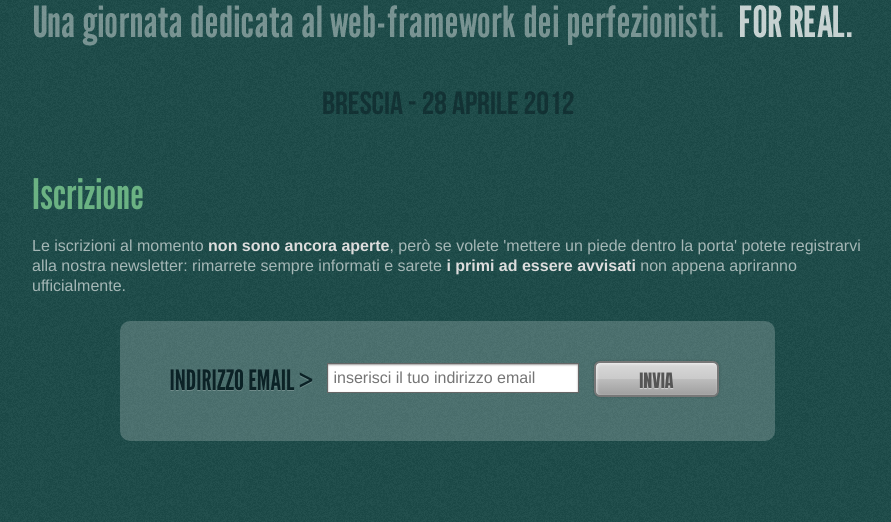
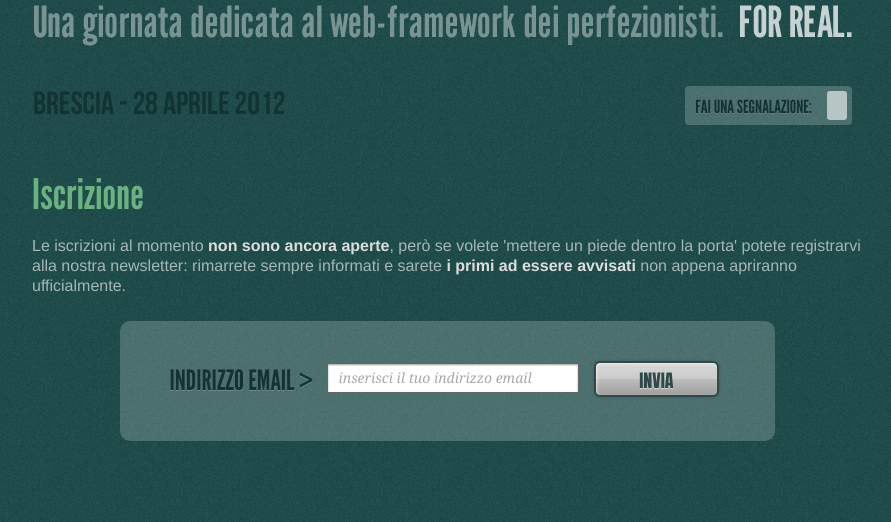
Before and after one commit to WEBdeBS/djangoday, a Django app: page / in a window 1280 px wide. Shown: the part 301-823 px from the top of the page, without its empty margins (193-1084 px from the left). Run offline with Django 3.2, Linux system fonts and the light colour scheme; some libraries are stand-ins or nearby versions.

Commit message:
aggiunti badges share

```diff
--- a/djangoday/static/media/css/style.css
+++ b/djangoday/static/media/css/style.css
@@ -130,7 +130,79 @@ header {
 
 	header h1, header h2 { text-indent: -9999px; overflow: hidden; }
 
+	header div.stuff {
+		position: absolute;
+		bottom: 45px;
+		right: 40px;
+		width: 100%;
+	}
 
+	header div.stuff div.socialize {
+		/* layout
+		------------------ */
+		margin: 0px;
+		padding: 5px 5px 5px 10px;
+		display: block;
+		vertical-align: top;
+		float: right;
+		/* formatting
+		------------------ */
+		background: rgba(255,255,255,0.2);
+		/* css3
+		------------------ */
+		-webkit-border-radius: 4px;
+		-moz-border-radius: 4px;
+		border-radius: 4px;
+		}
+
+		header div.stuff div.socialize > span {
+			/* layout
+			------------------ */
+			font-family: "LeagueGothic","BebasNeue";
+			width: auto;
+			height: 29px;
+			margin: 0px 15px 0px 0px;
+			padding: 0px;
+			display: block;
+			float: left;
+			/* formatting
+			------------------ */
+			font-size: 18px;
+			line-height: 32px;
+			text-transform: uppercase;
+			text-align: left;
+			vertical-align: top;
+			color: #123233;
+			/* css3
+			------------------ */
+			text-shadow: rgba(255,255,255,0.1) 0px 1px 0px;
+		}
+
+		header div.stuff div.socialize div.addthis_toolbox {
+			/* layout
+			------------------ */
+			/*width: 310px;*/
+			padding: 4px 4px;
+			display: inline-block;
+			float: left;
+			/* formatting
+			------------------ */
+			background: #FFFFFF;
+			background: rgba(255,255,255,0.6);
+			/* css3
+			------------------ */
+			-webkit-border-radius: 3px;
+			-moz-border-radius: 3px;
+			border-radius: 3px;
+			}
+
+			header div.stuff div.socialize div.addthis_toolbox iframe { height: 21px !important; }
+			header div.stuff div.socialize div.addthis_toolbox a { float: left; margin-top: 2px; padding: 0px 2px; }
+			header div.stuff div.socialize div.addthis_toolbox a.addthis_button_facebook_like ,
+			header div.stuff div.socialize div.addthis_toolbox a.addthis_button_tweet {
+				height: 21px !important;
+				margin-top: 0px;
+			}
 
 /*||||||||||||||||||||||||||||||| MAIN |||||||||||
 __________________________________________________________ */
@@ -240,7 +312,7 @@ section#secIscrizione form {
 		line-height: 36px;
 		text-transform: uppercase;
 		vertical-align: top;
-		color: #0B2226;
+		color: #123233;
 		/* css3
 		------------------ */
 		text-shadow: rgba(255,255,255,0.2) 0px 1px 0px;
@@ -286,9 +373,9 @@ section#secIscrizione form {
 		letter-spacing: 0px;
 		text-transform: uppercase;
 		cursor: pointer;
-		color: #555555;
+		color: #304948;
 		background-color: #CACACA;
-		border: 2px solid #777777;
+		border: 2px solid #304948;
 		/* css3
 		------------------ */
 		-webkit-background-clip: padding-box; /* to avoid jagged rounded corners */
--- a/djangoday/templates/base.html
+++ b/djangoday/templates/base.html
@@ -19,6 +19,7 @@
 	<![endif]-->
 
     <!-- [GOOGLE ANALYTICS] -->
+
     <script type="text/javascript">
         var _gaq = _gaq || [];
         _gaq.push(['_setAccount', 'UA-19644926-5']);
@@ -35,7 +36,6 @@
     {% endblock %}
 </head>
 <body>
-<a href="https://github.com/WEBdeBS/djangoday"><img style="position: absolute; top: 0; left: 0; border: 0;" src="https://a248.e.akamai.net/assets.github.com/img/5d21241b64dc708fcbb701f68f72f41e9f1fadd6/687474703a2f2f73332e616d617a6f6e6177732e636f6d2f6769746875622f726962626f6e732f666f726b6d655f6c6566745f7265645f6161303030302e706e67" alt="Fork me on GitHub"></a>
 <div id="boxRoot">
 
     {% block content %}{% endblock %}
--- a/djangoday/templates/index.html
+++ b/djangoday/templates/index.html
@@ -8,6 +8,23 @@
 
         <header>
             <h1>Django Day - Brescia (WEBdeBS) ~ 28 aprile 2011</h1>
+            <h2>Una giornata dedicata al web-framework dei professionisti. FOR REAL.</h2>
+            <div class="stuff">
+                <div class="socialize">
+                    <span>Fai una segnalazione:</span>
+                    <!-- AddThis Button BEGIN -->
+                    <div class="addthis_toolbox addthis_default_style ">
+                        <a class="addthis_button_facebook_like" fb:like:layout="button_count"></a>
+                        <a class="addthis_button_tweet"></a>
+                        <a class="addthis_button_google_plusone" g:plusone:size="medium"></a>
+                    </div>
+                    <script type="text/javascript">var addthis_config = {"data_track_clickback":true};</script>
+                    <script type="text/javascript" src="http://s7.addthis.com/js/250/addthis_widget.js"></script>
+                    <!-- AddThis Button END -->
+                </div>
+
+            </div>
+
         </header>
 
         <section id="secIscrizione">
```
Also changed, not shown: other parts of djangoday/static/media/css/style.css (+20 -5 lines), djangoday/static/media/img/interface/header_huge_logo.png, 1 other file. Lines whose indentation alone changed are shown as unchanged.
